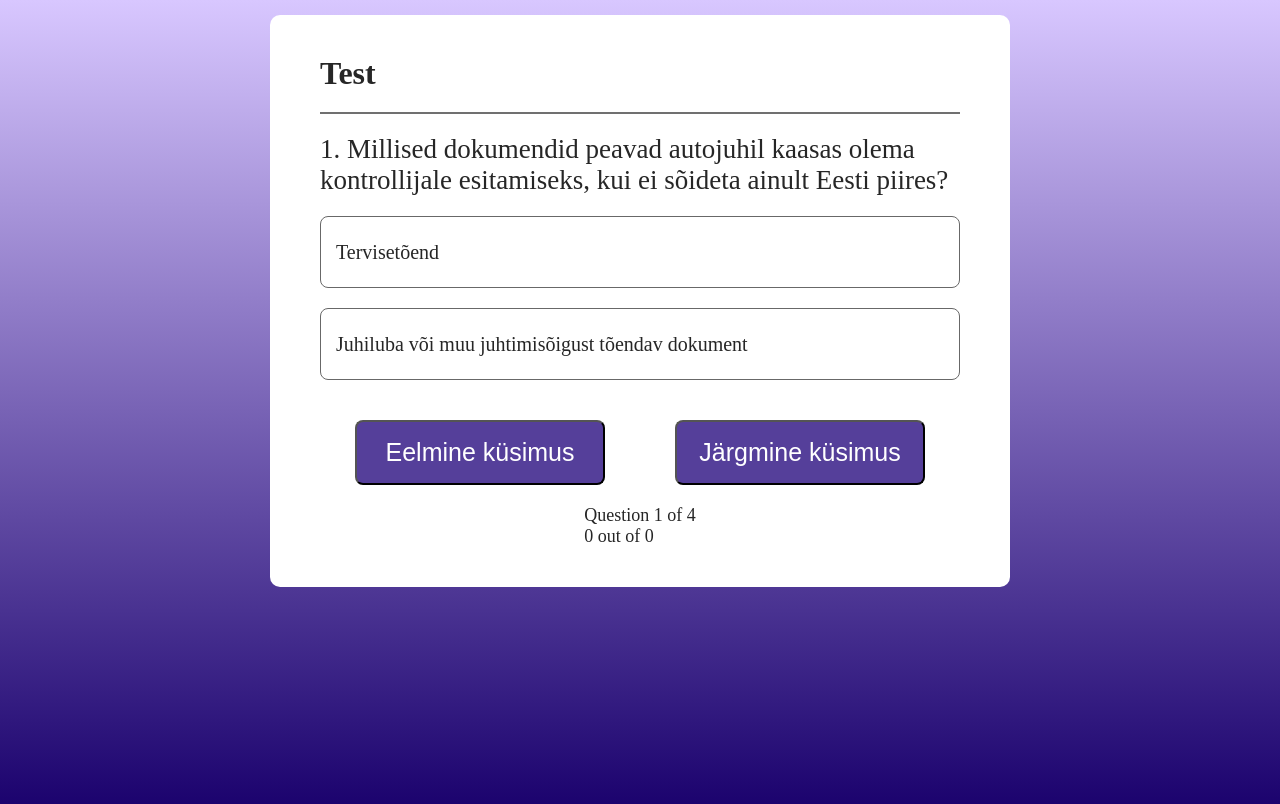
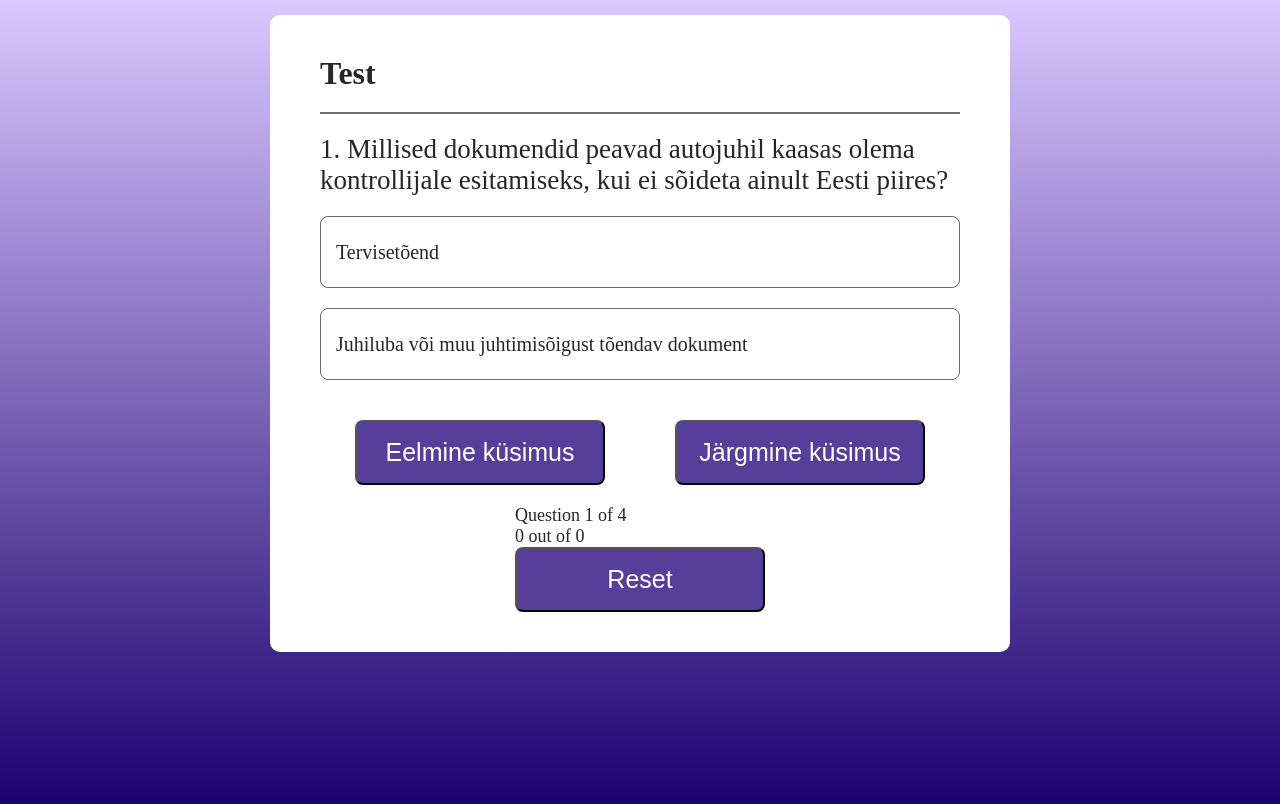
Before and after one commit to 77f315/LiiklusTestid, a React (Create React App) app in the folder client/: page / in a window 1280 px wide. Shown: the top 804 px of the page. Built offline with nearby package versions, Linux system fonts and the light colour scheme.

Commit message:
added reset button

```diff
--- a/client/src/components/question.js
+++ b/client/src/components/question.js
@@ -83,6 +83,14 @@ const Question = () => {
   const handleSubmit = () => {
     navigate('/results')
   }
+  const handleReset = () =>{
+    setAnsweredQuestions(new Map());
+    resetOptions();
+    setScore(0);
+    setWrong(0);
+    setIndex(0);
+    setLock(false);
+  }
   return (
     <div className="container">
       <h1>Test</h1>
@@ -144,6 +152,9 @@ const Question = () => {
         <div>
           {score} out of {score + wrong}
         </div>
+        <div>
+          <button onClick={handleReset}>Reset</button>
+        </div>
       </div>
     </div>
   );
```
